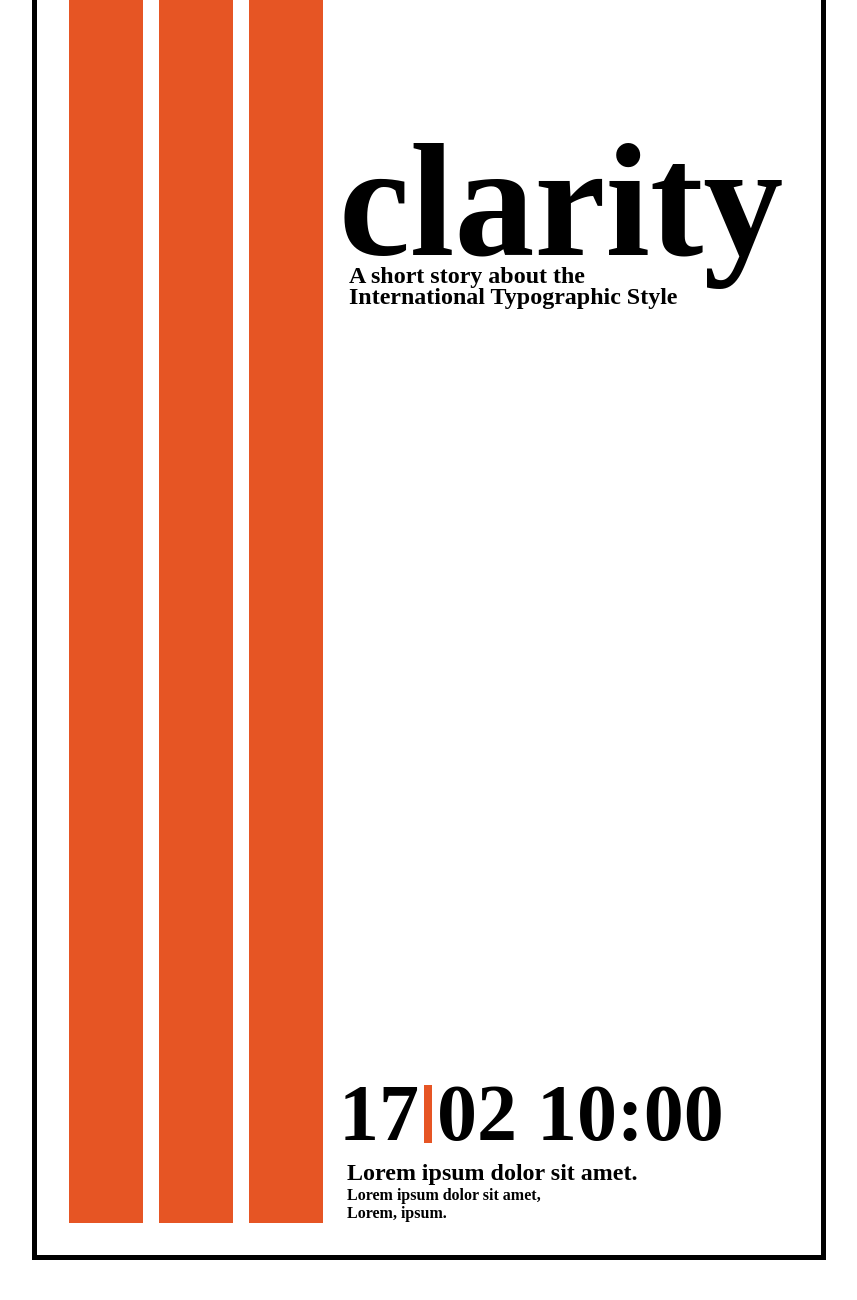
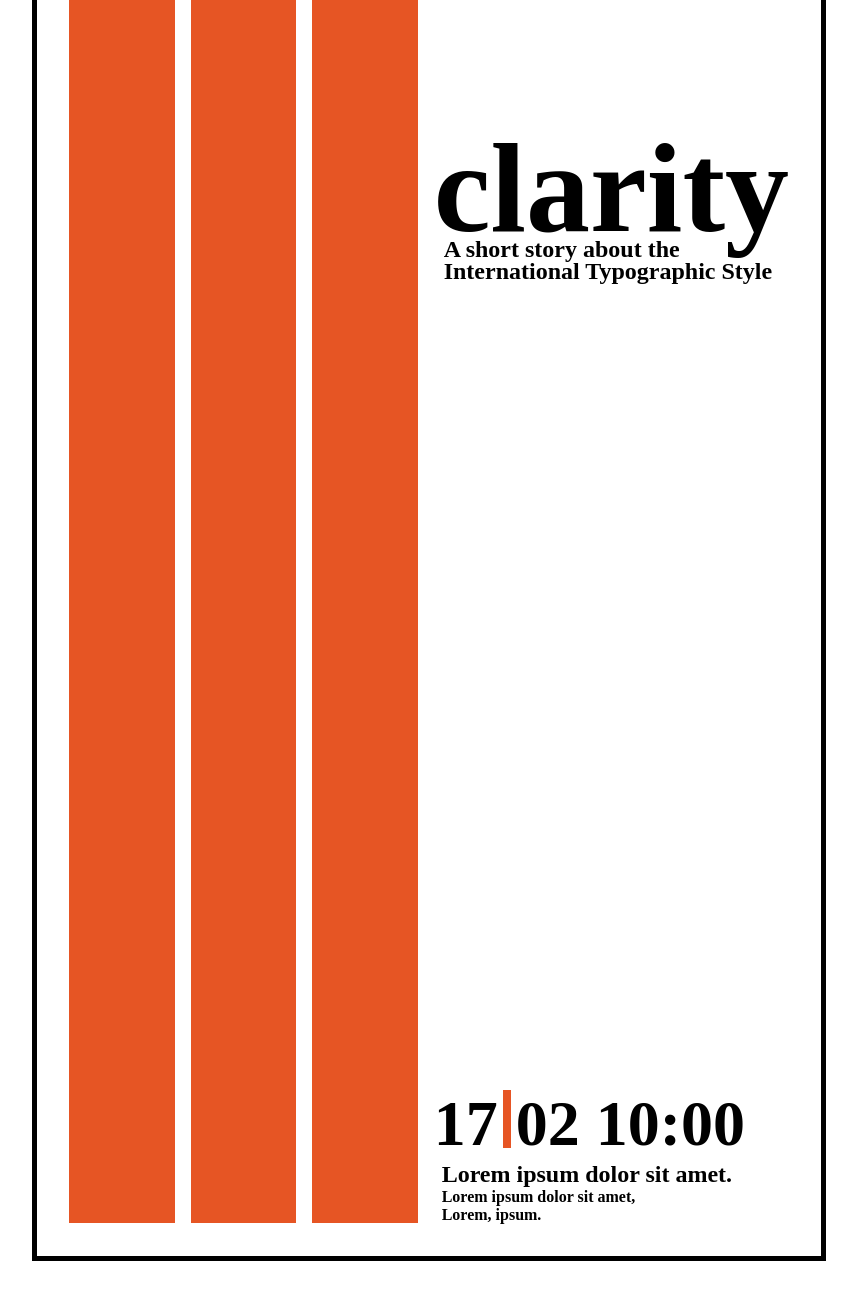
Before and after one commit to SurPun/Founders-Employer-5-TPX-Impact-Take-Home-Challenge, a plain HTML site: page index.html in a window 1280 px wide. Shown: the part 294-1594 px from the top of the page, without its empty margins (211-1068 px from the left). Drawn offline with Linux system fonts and the light colour scheme.

Commit message:
Fixed size of collumn

```diff
--- a/style.css
+++ b/style.css
@@ -19,18 +19,18 @@
 
 .column {
   background-color: rgb(230, 85, 36);
-  width: 8rem;
+  width: 20rem;
   height: 90rem;
 }
 
 .info h1 {
-  font-size: 10rem;
+  font-size: 8rem;
   margin-top: 10rem;
 }
 
 .words {
   writing-mode:vertical-lr;
-  margin-left: 27rem;
+  margin-left: 21rem;
   font-weight: bold;
 }
 
@@ -47,8 +47,8 @@
 
 .date {
   font-weight: bold;
-  font-size: 5rem;
-  margin-top: 47.5rem;
+  font-size: 4rem;
+  margin-top: 50.3rem;
 }
 
 .vertical-line {
```
